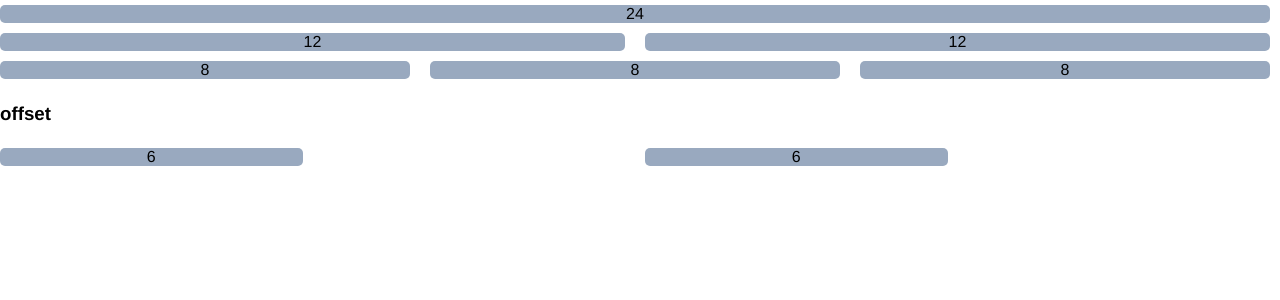
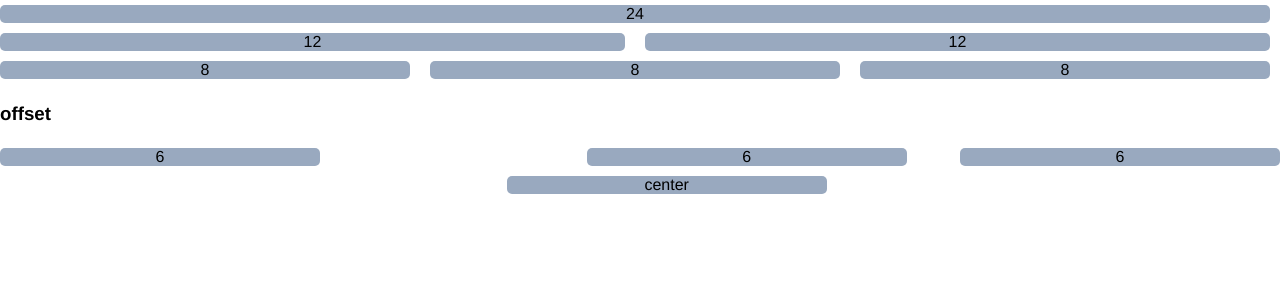
Before and after one commit to io-o/o-ui, a Vue app: page / in a window 1280 px wide. Shown: the top 300 px of the page. Built offline with nearby package versions, Linux system fonts and the light colour scheme.

Commit message:
新增 flex

```diff
--- a/src/components/o-row/index.vue
+++ b/src/components/o-row/index.vue
@@ -1,7 +1,7 @@
 <template>
   <div
-    class="o-row"
-    :style="rowGutter"
+    :style="[rowGutter, getJustifyStyle]"
+    :class="['o-row', {'o-row--flex': this.type === 'flex'}]"
   >
     <slot />
   </div>
@@ -13,7 +13,12 @@ export default {
     gutter: {
       type: Number,
       default: 0
-    }
+    },
+    type: String,
+    justify: {
+      type: String,
+      default: ''
+    },
   },
   computed: {
     rowGutter() {
@@ -22,6 +27,49 @@ export default {
         res.marginLeft = `-${this.gutter / 2}px`
         res.marginRight = res.paddingLeft
         return res
+      }
+    },
+    getJustifyStyle() {
+      if (this.justify !== '') {
+        let justifyStyle = "";
+        switch (this.justify) {
+          case 'start':
+            justifyStyle = {
+              justifyContent: 'flex-start',
+            }
+            break;
+          case 'end':
+            justifyStyle = {
+              justifyContent: 'flex-end',
+            }
+            break;
+          case 'center':
+            justifyStyle = {
+              justifyContent: 'center',
+            }
+            break;
+          case 'space-around':
+            justifyStyle = {
+              justifyContent: 'space-around',
+            }
+            break;
+          case 'space-between':
+            justifyStyle = {
+              justifyContent: 'space-between',
+            }
+            break;
+          case 'space-evenly':
+            justifyStyle = {
+              justifyContent: 'space-evenly',
+            }
+            break;
+          default:
+            justifyStyle = {
+              justifyContent: this.justify,
+            }
+            break;
+        }
+        return justifyStyle
       }
     }
   },
@@ -37,4 +85,7 @@ export default {
 </script>
 
 <style lang="stylus">
+.o-row--flex {
+  display: flex;
+}
 </style>
--- a/src/views/ui.vue
+++ b/src/views/ui.vue
@@ -7,9 +7,7 @@
       <o-col :span="12">
         <div class="item">12</div>
       </o-col>
-      <o-col
-        :span="12"
-      >
+      <o-col :span="12">
         <div class="item">12</div>
       </o-col>
       <o-col :span="8">
@@ -23,15 +21,29 @@
       </o-col>
     </o-row>
     <h3>offset</h3>
-    <o-row :gutter="20">
+    <o-row>
       <o-col :span="6">
         <div class="item">6</div>
       </o-col>
       <o-col
         :span="6"
-        :offset="6"
+        :offset="5"
       >
         <div class="item">6</div>
+      </o-col>
+      <o-col
+        :span="6"
+        :offset="1"
+      >
+        <div class="item">6</div>
+      </o-col>
+    </o-row>
+    <o-row type="flex" justify="center">
+      <o-col
+        :span="6"
+        :offset="1"
+      >
+        <div class="item">center</div>
       </o-col>
     </o-row>
   </div>
@@ -45,28 +57,14 @@ export default {
     oRow,
     oCol
   },
-
-  data() {
-    return {
-
-    }
-  },
-
-  created() {
-
-  },
-
-  methods: {
-
-  },
 }
 </script>
 
 <style lang="stylus">
-.item {
-  background-color: #99a9bf;
-  text-align: center;
-  border-radius: 5px;
-  margin: 5px 0;
-}
+.item
+  background-color #99a9bf
+  text-align center
+  border-radius 5px
+  margin 5px 0
+
 </style>
```
